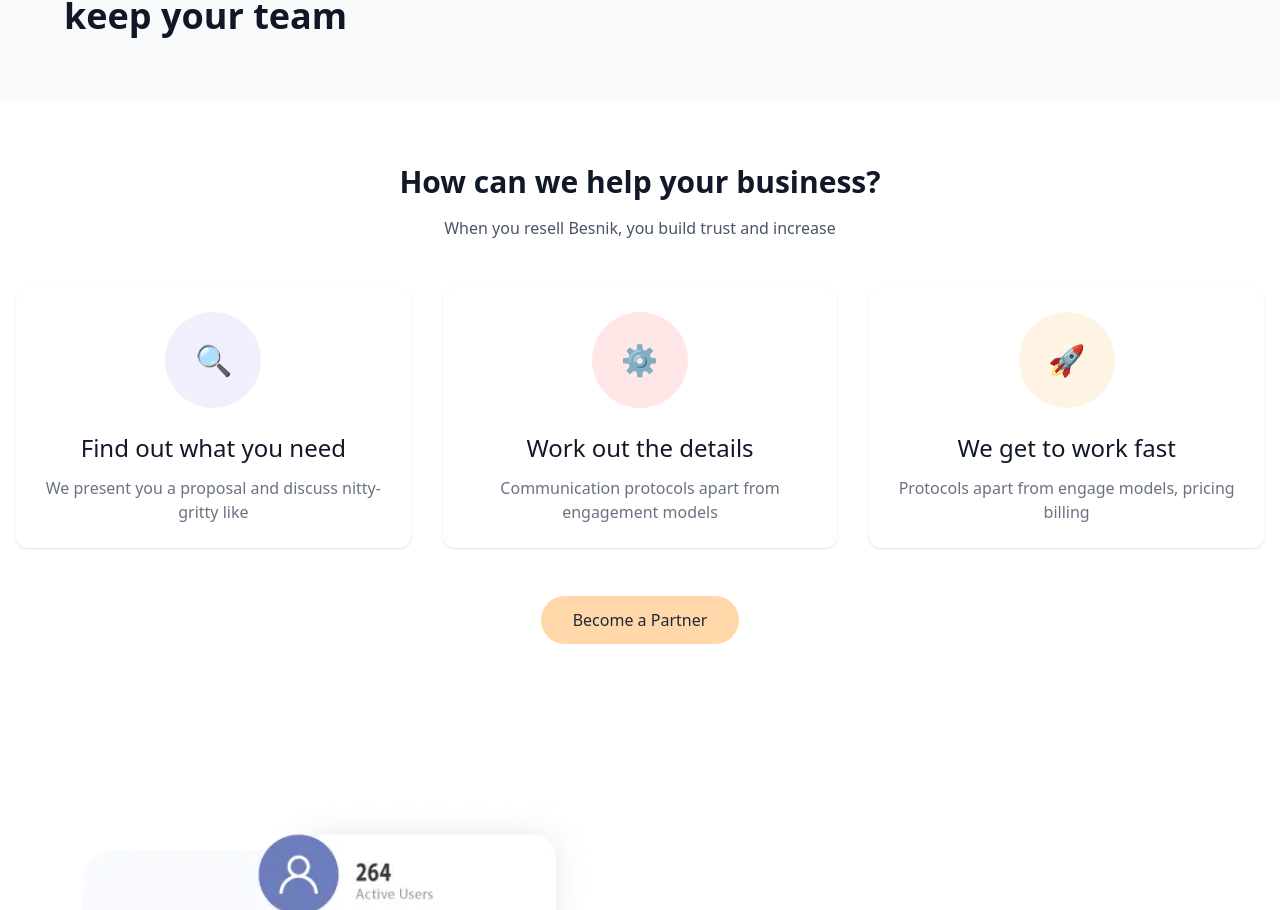
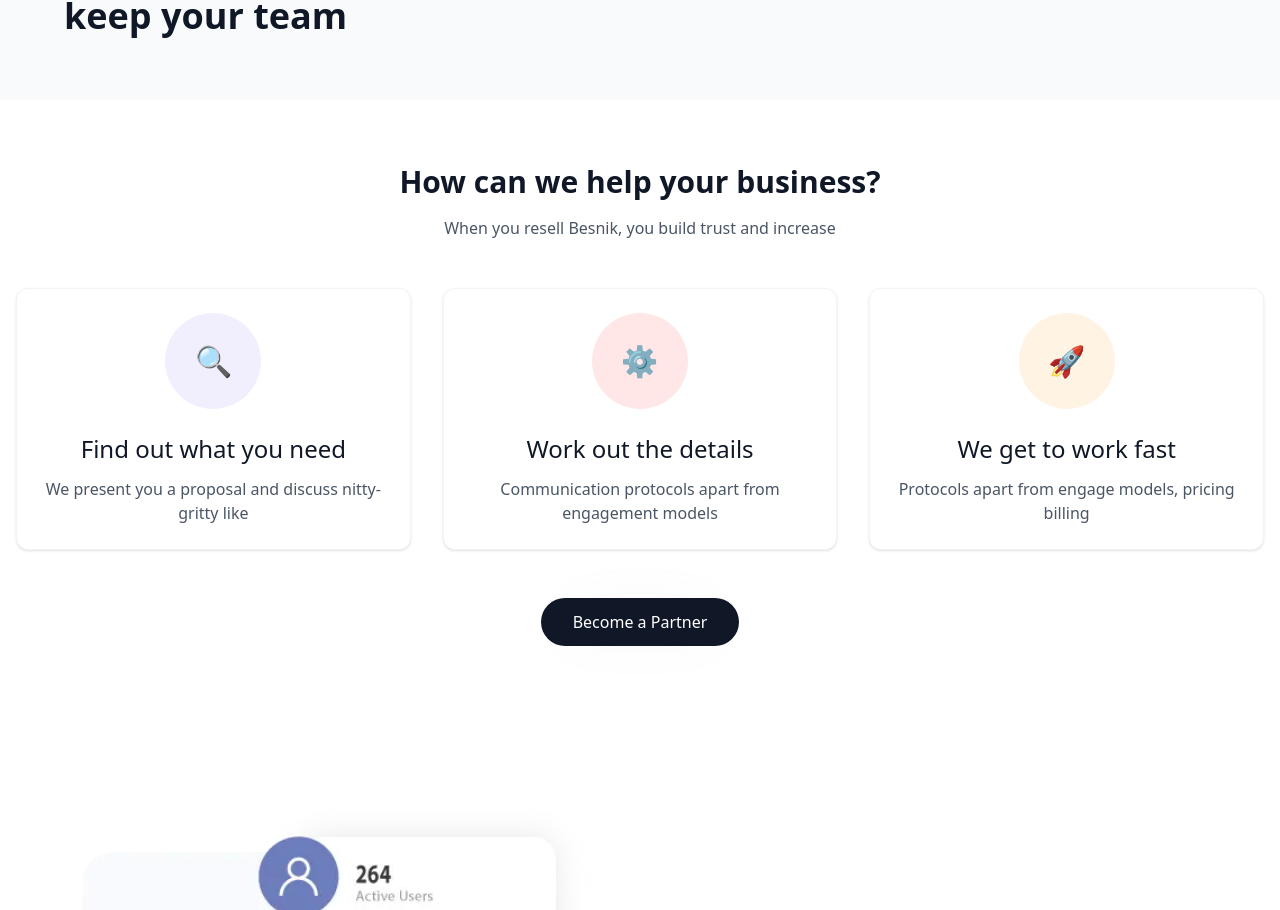
Before and after one commit to kanishka-commits/BizFlow, a React (Vite) app: page / in a window 1280 px wide. Shown: the part 1257-2167 px from the top of the page. Built offline with nearby package versions, Linux system fonts and the light colour scheme.

Commit message:
Improved ui in dark mode and added animation

```diff
--- a/src/components/FeaturesSection.jsx
+++ b/src/components/FeaturesSection.jsx
@@ -2,43 +2,34 @@ import React from 'react';
 import { motion } from "framer-motion";
 import { Link } from 'react-router-dom';
 import { fadeIn, textVariant } from "../utils/motion";
+import { useTheme } from "../context/ThemeContext";
 
 // Variants for staggered animation
 const containerVariants = {
   hidden: { opacity: 0 },
   show: {
     opacity: 1,
-    transition: {
-      staggerChildren: 0.2
-    }
+    transition: { staggerChildren: 0.2 }
   }
 };
 
 const itemVariants = {
-  hidden: { opacity: 0, y: 30, scale: 0.95 },
-  show: { opacity: 1, y: 0, scale: 1, transition: { duration: 0.5 } }
+  hidden: { opacity: 0, y: 40, scale: 0.9 },
+  show: {
+    opacity: 1,
+    y: 0,
+    scale: 1,
+    transition: { duration: 0.6, ease: "easeOut" }
+  }
 };
 
 const FeaturesSection = () => {
+  const { isDarkMode } = useTheme();
+
   const features = [
-    {
-      icon: "🔍",
-      title: "Find out what you need",
-      description: "We present you a proposal and discuss nitty-gritty like",
-      bg: "#F1EFFD"
-    },
-    {
-      icon: "⚙️",
-      title: "Work out the details",
-      description: "Communication protocols apart from engagement models",
-      bg: "#FFE7E7"
-    },
-    {
-      icon: "🚀",
-      title: "We get to work fast",
-      description: "Protocols apart from engage models, pricing billing",
-      bg: "#FFF3E4"
-    }
+    { icon: "🔍", title: "Find out what you need", description: "We present you a proposal and discuss nitty-gritty like", bg: "#F1EFFD" },
+    { icon: "⚙️", title: "Work out the details", description: "Communication protocols apart from engagement models", bg: "#FFE7E7" },
+    { icon: "🚀", title: "We get to work fast", description: "Protocols apart from engage models, pricing billing", bg: "#FFF3E4" }
   ];
 
   return (
@@ -46,23 +37,28 @@ const FeaturesSection = () => {
       variants={fadeIn('up', 0.2)}
       initial="hidden"
       whileInView="show"
-      viewport={{ once: true, amount: 0.2 }}
-      className="max-w-7xl mx-auto px-4 py-16"
+      viewport={{ once: false, amount: 0.2 }}
+      className={`max-w-7xl mx-auto px-4 py-16 transition-colors duration-500 ${
+        isDarkMode ? "text-gray-100" : "text-gray-900"
+      }`}
     >
       {/* Header */}
       <motion.div
         variants={fadeIn('up', 0.3)}
+        viewport={{ once: false, amount: 0.2 }}
         className="text-center mb-12"
       >
         <motion.h2
           variants={textVariant(0.2)}
-          className="text-3xl font-bold mb-4"
+          className={`text-3xl font-bold mb-4 ${
+            isDarkMode ? "text-gray-100" : "text-gray-900"
+          }`}
         >
           How can we help your business?
         </motion.h2>
         <motion.p
           variants={fadeIn('up', 0.4)}
-          className="text-gray-600"
+          className={`${isDarkMode ? "text-gray-300/80" : "text-gray-600"}`}
         >
           When you resell Besnik, you build trust and increase
         </motion.p>
@@ -73,24 +69,52 @@ const FeaturesSection = () => {
         variants={containerVariants}
         initial="hidden"
         whileInView="show"
-        viewport={{ once: true }}
+        viewport={{ once: false, amount: 0.2 }}
         className="grid grid-cols-1 md:grid-cols-3 gap-8"
       >
         {features.map((feature, index) => (
           <motion.div
             key={index}
             variants={itemVariants}
-            className="flex flex-col items-center p-6 bg-white rounded-xl shadow-sm hover:shadow-lg transition-shadow"
+            initial="hidden"
+            whileInView="show"
+            viewport={{ once: false, amount: 0.3 }}
+            transition={{ duration: 0.6, delay: index * 0.2 }}
+            whileHover={{ y: -6, scale: 1.01 }}
+            whileTap={{ scale: 0.99 }}
+            className={`flex flex-col items-center p-6 rounded-xl shadow-sm hover:shadow-lg transition-[background,box-shadow,border,color,transform] duration-300 border ${
+              isDarkMode
+                ? "bg-slate-800/70 border-slate-700 backdrop-blur-[1px]"
+                : "bg-white border-gray-100"
+            }`}
           >
-            <div
+            <motion.div
+              initial={{ scale: 0.8, opacity: 0 }}
+              whileInView={{ scale: 1, opacity: 1 }}
+              transition={{ duration: 0.5, delay: index * 0.25 }}
+              viewport={{ once: false }}
               className="w-24 h-24 rounded-full mb-6 flex items-center justify-center transition-transform duration-300 hover:scale-110"
               style={{ backgroundColor: feature.bg }}
               aria-hidden="true"
             >
               <span className="text-3xl">{feature.icon}</span>
-            </div>
-            <h3 className="text-2xl font-medium mb-3">{feature.title}</h3>
-            <p className="text-gray-500 text-center">{feature.description}</p>
+            </motion.div>
+
+            <h3
+              className={`text-2xl font-medium mb-3 text-center ${
+                isDarkMode ? "text-gray-100" : "text-gray-900"
+              }`}
+            >
+              {feature.title}
+            </h3>
+
+            <p
+              className={`text-center ${
+                isDarkMode ? "text-gray-300" : "text-gray-600"
+              }`}
+            >
+              {feature.description}
+            </p>
           </motion.div>
         ))}
       </motion.div>
@@ -98,20 +122,30 @@ const FeaturesSection = () => {
       {/* Call to Action */}
       <motion.div
         variants={fadeIn('up', 0.7)}
+        viewport={{ once: false, amount: 0.2 }}
         className="text-center mt-12"
       >
         <Link
           to="/partner"
-          className="inline-block bg-orange-200 text-gray-800 cursor-pointer px-8 py-3 rounded-full font-medium transition-all duration-300 ease-in-out hover:bg-orange-300 hover:scale-105 hover:shadow-[0_0_15px_#fed7aa] relative"
+          className={`inline-block cursor-pointer px-8 py-3 rounded-full font-medium transition-all duration-300 ease-in-out relative
+            focus:outline-none focus-visible:ring-2 ${
+              isDarkMode
+                ? "bg-blue-500 text-white hover:bg-blue-400 focus-visible:ring-blue-300"
+                : "bg-gray-900 text-white hover:brightness-110 focus-visible:ring-gray-300"
+            }`}
         >
           <motion.div
             variants={fadeIn('up', 0.8)}
-            whileHover={{ scale: 1.05 }}
-            whileTap={{ scale: 0.95 }}
+            whileHover={{ scale: 1.03, y: -2 }}
+            whileTap={{ scale: 0.97 }}
             className="relative"
           >
             Become a Partner
-            <div className="absolute -z-10 w-full h-full rounded-full blur-xl top-0 left-0"></div>
+            <div
+              className={`absolute -z-10 w-full h-full rounded-full blur-xl top-0 left-0 opacity-30 ${
+                isDarkMode ? "bg-blue-400/40" : "bg-gray-400/40"
+              }`}
+            />
           </motion.div>
         </Link>
       </motion.div>
```
